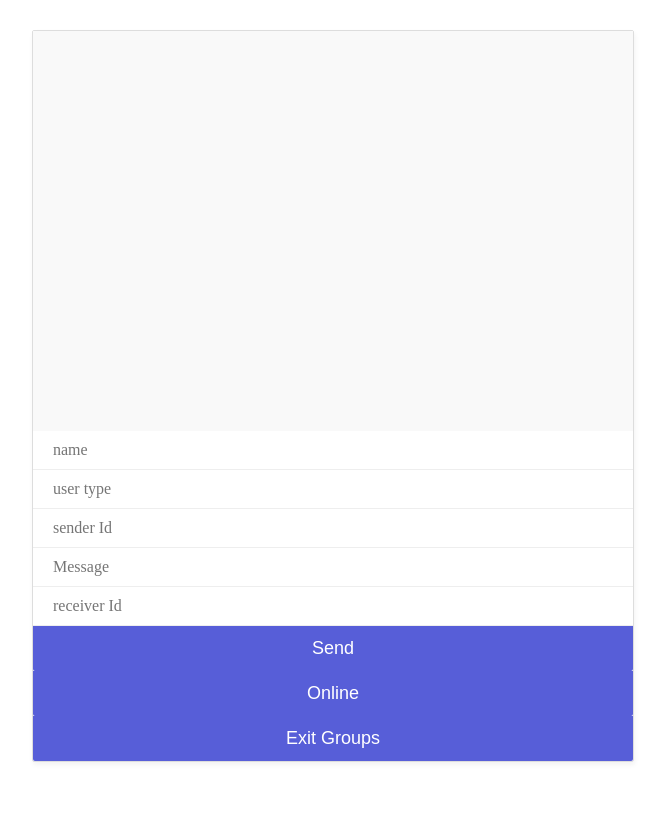
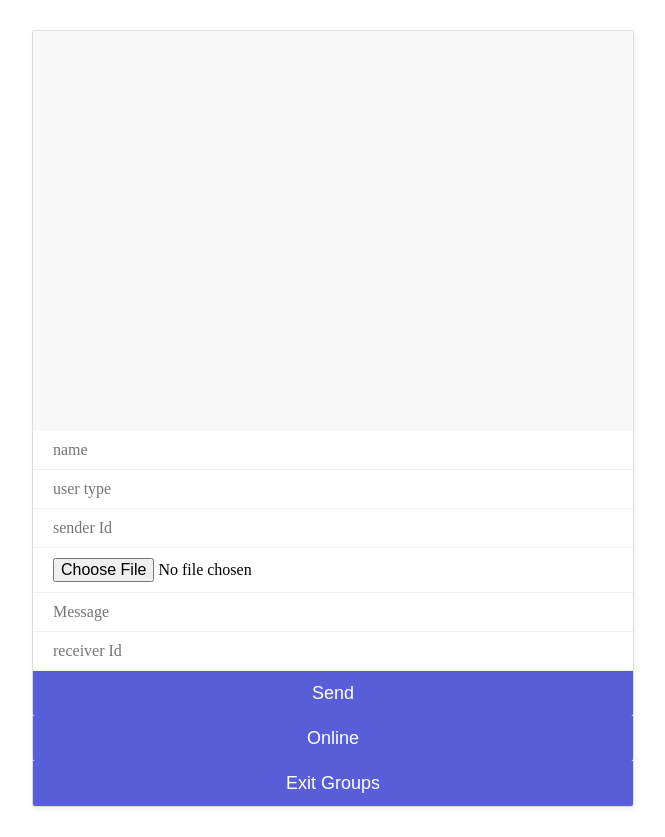
Before and after one commit to publiksector/uber-for-artisans-api, a website: page public/negotiationChat.html in a window 1280 px wide. Shown: the whole page, without its empty margins (307-972 px from the left). Before the commit the page ends 800 px from the top, so only its background shows below. Drawn offline with nearby package versions, Linux system fonts and the light colour scheme; no server answers.

Commit message:
added file share input

```diff
--- a/public/negotiationChat.html
+++ b/public/negotiationChat.html
@@ -18,9 +18,9 @@
         <input id="name" type="text" placeholder="name" />
         <input id="userType" type="text" placeholder="user type" />
         <input id="sender" type="text" placeholder="sender Id" />
+        <input type="file" id="image" />
         <input id="message" type="text" placeholder="Message" />
         <input id="receiver" type="text" placeholder="receiver Id" />
-
         <button id="send" type="button">Send</button>
         <button id="onl" type="button">Online</button>
         <button id="disconnectBtn" type="button">Exit Groups</button>
```
